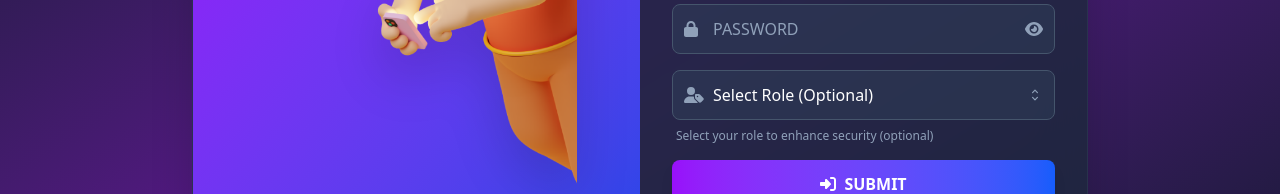
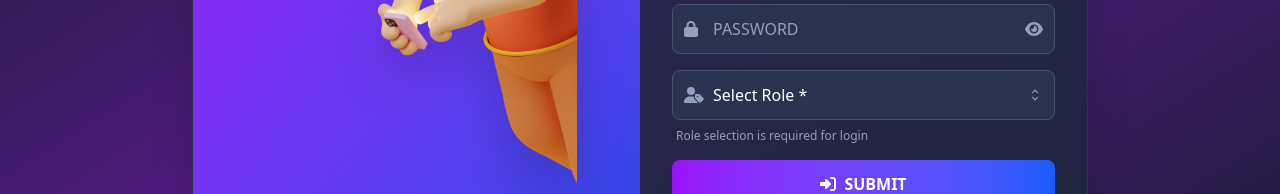
Before and after one commit to hotaeshwar/taskfrontend, a React (Vite) app: page / in a window 1280 px wide. Shown: the part 385-579 px from the top of the page. Built offline with nearby package versions, Linux system fonts and the light colour scheme.

Commit message:
Update LoginPage.jsx

```diff
--- a/src/components/LoginPage.jsx
+++ b/src/components/LoginPage.jsx
@@ -44,12 +44,17 @@ const LoginPage = ({ onLogin }) => {
     setError('');
     setApprovalPending(false);
 
+    // Validate that role is selected
+    if (!role) {
+      setError('Please select your role to continue');
+      setIsLoading(false);
+      return;
+    }
+
     const formData = new FormData();
     formData.append('username', username);
     formData.append('password', password);
-    if (role) {
-      formData.append('role', role);
-    }
+    formData.append('role', role); // Now always included since role is required
 
     try {
       const response = await fetch('https://taskapi.buildingindiadigital.com/login', {
@@ -435,8 +440,9 @@ const LoginPage = ({ onLogin }) => {
                       className="block w-full px-9 sm:px-10 py-2.5 sm:py-3 text-white bg-slate-700/50 border border-slate-600 rounded-lg focus:border-purple-500 focus:ring-2 focus:ring-purple-500/50 focus:outline-none transition-all duration-300 hover:border-purple-400 appearance-none group-hover:bg-slate-700 text-sm sm:text-base"
                       value={role}
                       onChange={(e) => setRole(e.target.value)}
+                      required
                     >
-                      <option value="" className="bg-slate-800">Select Role (Optional)</option>
+                      <option value="" className="bg-slate-800">Select Role *</option>
                       <option value="client" className="bg-slate-800">Client</option>
                       <option value="allocator" className="bg-slate-800">Allocator</option>
                       <option value="employee" className="bg-slate-800">Employee</option>
@@ -449,7 +455,7 @@ const LoginPage = ({ onLogin }) => {
                     </div>
                   </div>
                   <p className="text-xs text-slate-400 mt-2 ml-1">
-                    Select your role to enhance security (optional)
+                    Role selection is required for login
                   </p>
                 </div>
 
```
